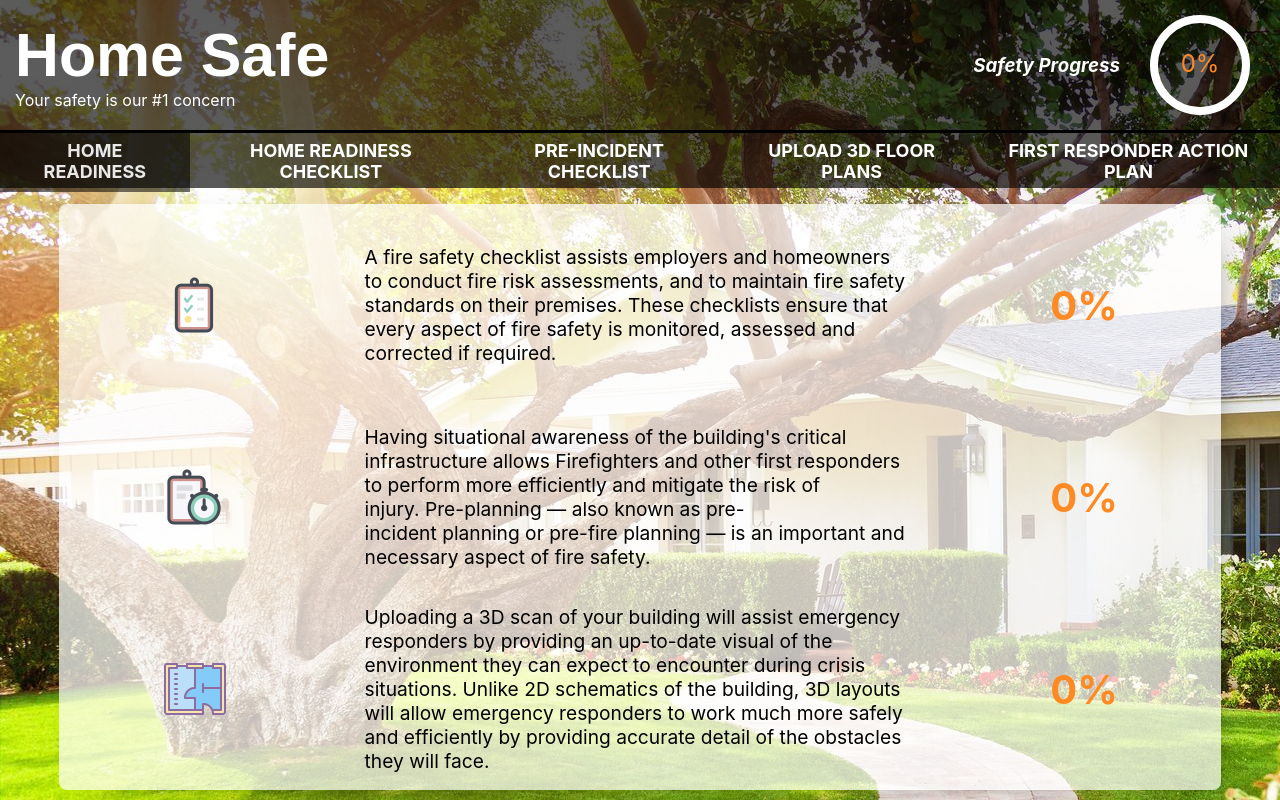
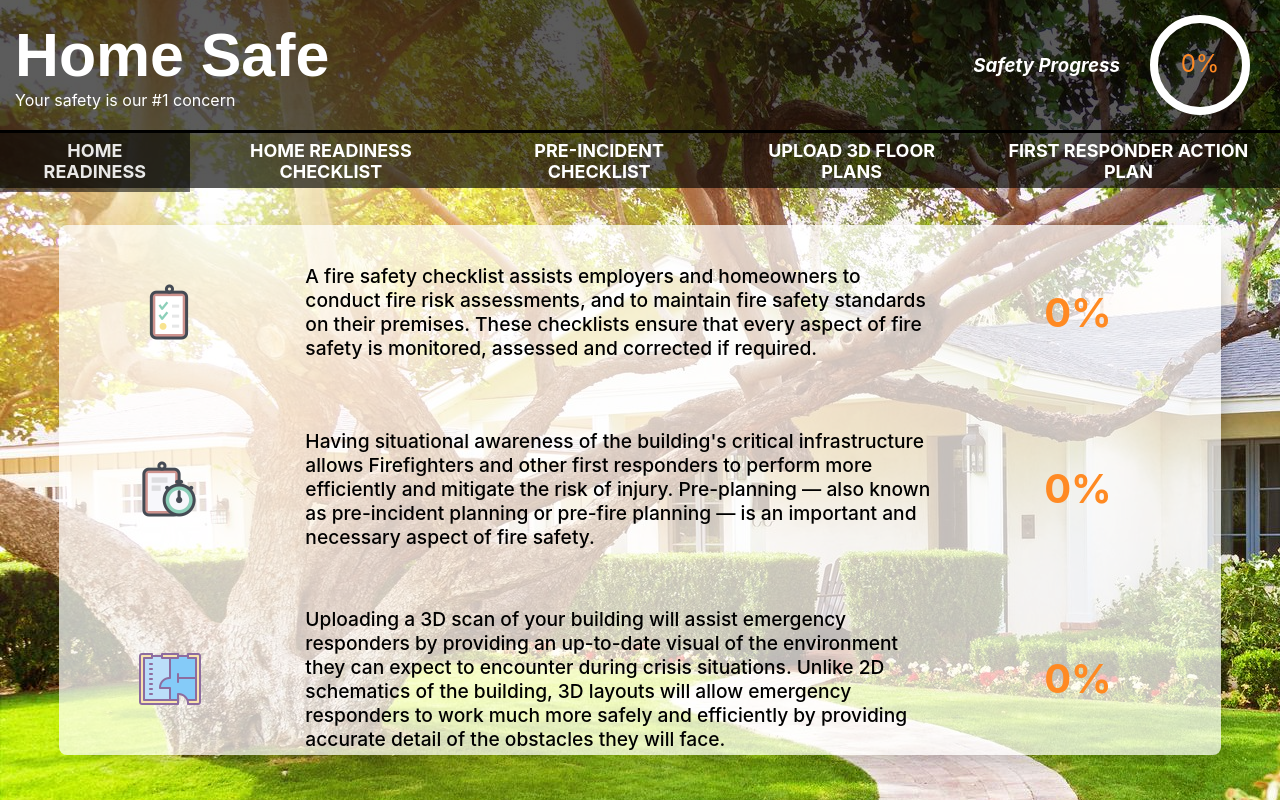
Before and after one commit to baldm0mma/home-safe, a React (Create React App) app: page /summary in a window 1280 px wide. Built offline with nearby package versions, Linux system fonts and the light colour scheme; a web font is replaced by a local one.

Commit message:
Add height styling to all modals

```diff
--- a/src/Components/LoginScreen/LoginScreen.scss
+++ b/src/Components/LoginScreen/LoginScreen.scss
@@ -1,5 +1,5 @@
 .loginScreen-container {
-  margin-top: 220px;
+  margin-top: 225px;
   width: 30%;
   border-radius: 8px;
   box-shadow: 10px 10px 40px -28px rgba(0,0,0,0.75);
--- a/src/Components/ScanPage/ScanPage.scss
+++ b/src/Components/ScanPage/ScanPage.scss
@@ -1,6 +1,6 @@
 .scan-page-section {
   display: flex;
-  margin-top: 230px;
+  margin-top: 225px;
   justify-content: center;
   width: 100%;
 }
--- a/src/Components/Summary/Summary.scss
+++ b/src/Components/Summary/Summary.scss
@@ -4,8 +4,10 @@
   display: flex;
   flex-direction: column;
   align-items: center;
-  margin-top: 25.5vh;
+  margin-top: 225px;
   border-radius: 8px;
   box-shadow: 10px 10px 40px -28px rgba(0, 0, 0, 0.75);
   background: rgba(255, 255, 255, 0.719);
+  height: 65vh;
+  overflow-y: scroll;
 }
--- a/src/Containers/ChecklistItem/ChecklistItem.scss
+++ b/src/Containers/ChecklistItem/ChecklistItem.scss
@@ -2,11 +2,11 @@
   display: flex;
   justify-content: flex-start;
   align-items: center;
-  margin: 10px;
   &:hover {
     cursor: pointer;
     opacity: .6;
   }
+  height: 56px;
 }
 
 .checkbox {
--- a/src/Containers/ChecklistScreen/ChecklistScreen.scss
+++ b/src/Containers/ChecklistScreen/ChecklistScreen.scss
@@ -1,5 +1,5 @@
 .checklist-screen {
-  margin-top: 30vh;
+  margin-top: 225px;
   display: flex;
   flex-direction: column;
   justify-content: flex-start;
--- a/src/Containers/FirstResponderPlan/FirstResponderPlan.scss
+++ b/src/Containers/FirstResponderPlan/FirstResponderPlan.scss
@@ -6,8 +6,8 @@
   border-radius: 8px;
   box-shadow: 10px 10px 40px -28px rgba(0, 0, 0, 0.75);
   background: rgba(255, 255, 255, 0.719);
-  margin-top: 25vh;
-  height: 70vh;
+  margin-top: 225px;
+  height: 65vh;
   width: 90vw;
   overflow-y: scroll;
 }
--- a/src/Containers/PreIncidentQuestions/PreIncidentQuestions.scss
+++ b/src/Containers/PreIncidentQuestions/PreIncidentQuestions.scss
@@ -8,7 +8,7 @@
 }
 
 .question-wrapper {
-  margin-top: 30vh;
+  margin-top: 225px;
   height: 65vh;
   width: 90vw;
   display: flex;
--- a/src/Containers/SummaryBranch/SummaryBranch.scss
+++ b/src/Containers/SummaryBranch/SummaryBranch.scss
@@ -14,12 +14,14 @@
 
 .branch-description {
   font-size: 1.2rem;
-  width: 50%;
-  margin: 0;
+  width: 58%;
+  padding: 15px;
+  font-weight: 500;
 }
 
 .branch-coverage {
   font-weight: 700;
   font-size: 2.5rem;
   color: #ff8a23;
+  width: 9%;
 }
```
